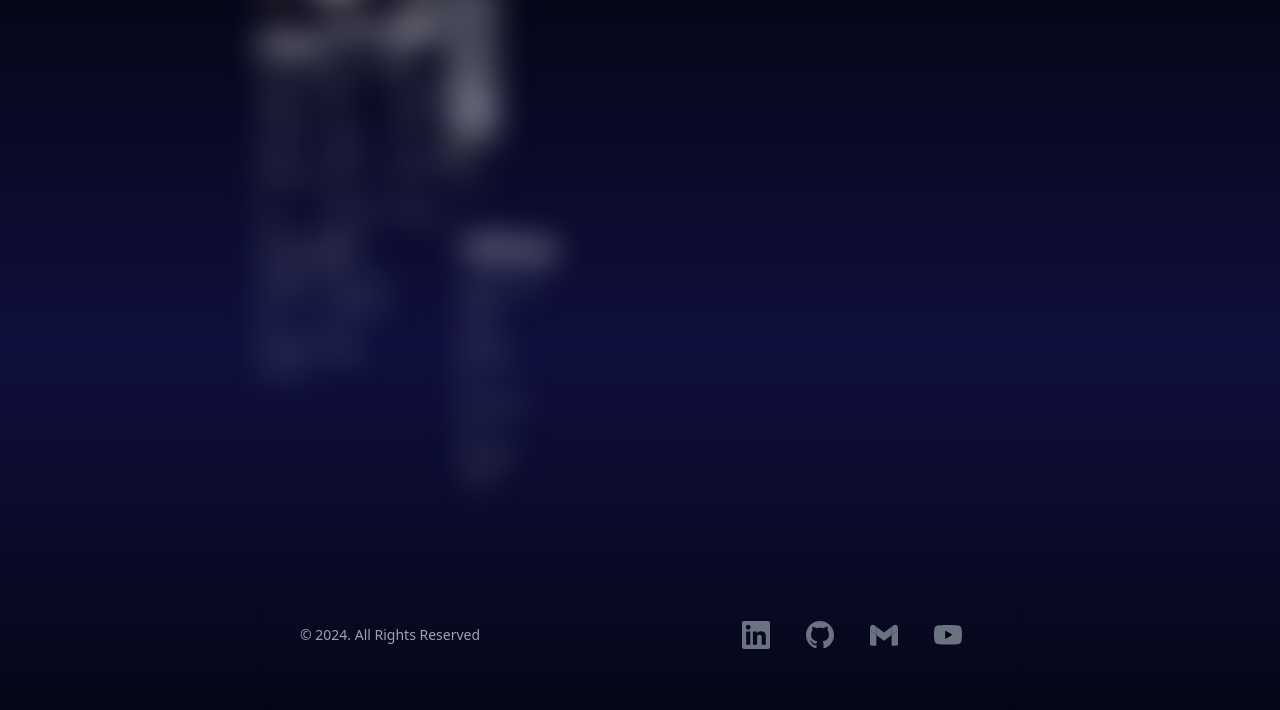
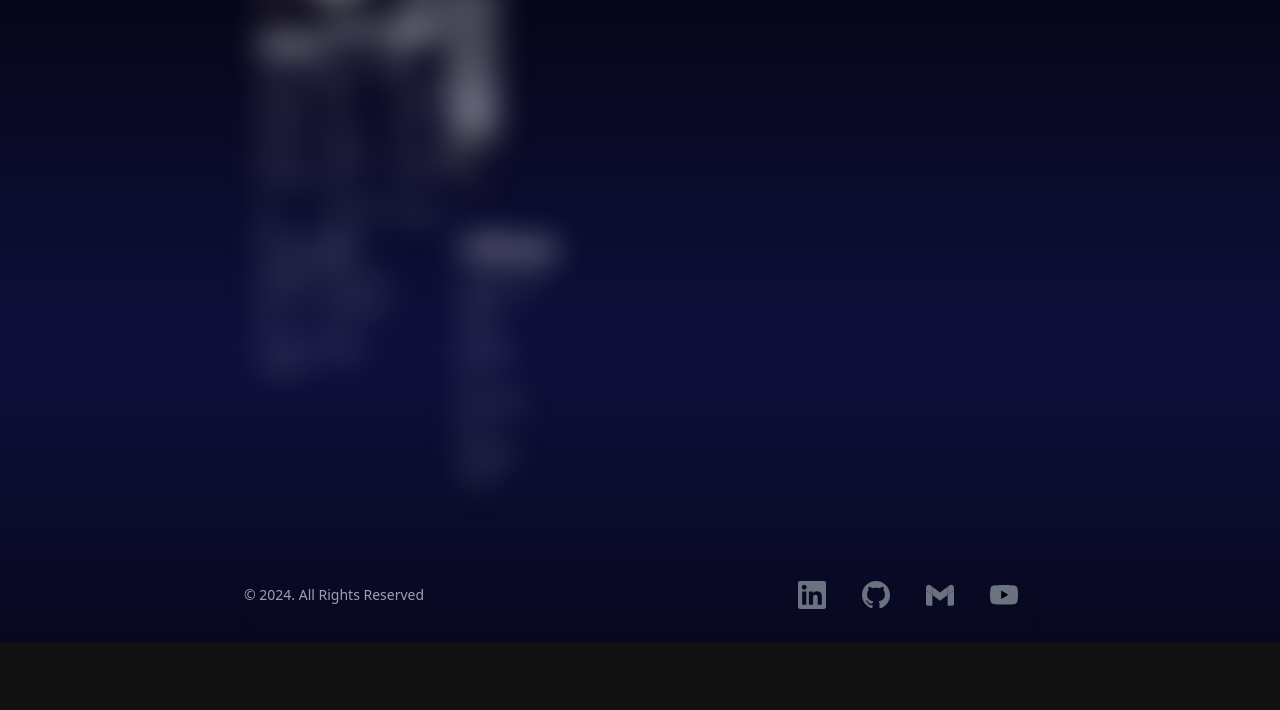
Before and after one commit to noisyBrain/portfolio, an Astro site: page / in a window 1280 px wide. Shown: the part 1427-2137 px from the top of the page. After the commit the page ends 2070 px from the top, so only its background shows below. Built offline with nearby package versions, Linux system fonts and the light colour scheme; Astro itself is replaced by a stand-in of ours.

Commit message:
fix: margin and

```diff
--- a/src/components/Footer.astro
+++ b/src/components/Footer.astro
@@ -6,8 +6,8 @@ import SocialMedia from './SocialMedia.astro';
 import Youtube from '../icons/Youtube.astro';
 ---
 
-<footer class="mt-10 p-6 rounded-lg shadow m-4 flex justify-center">
-  <div class="w-full mx-auto max-w-screen-xl p-4 flex flex-col items-center sm:flex-row sm:justify-between">
+<footer class="mt-10 p-6 shadow m-4 flex justify-center lg:p-0 lg:mx-0">
+  <div class="w-full mx-auto max-w-screen-xl p-4 lg:p-0 flex flex-col items-center sm:flex-row sm:justify-between">
 
     <span class="text-sm text-gray-400 sm:text-center">© 2024. All Rights Reserved</span>
     <ul class="flex mt-3 text-sm font-medium text-gray-500 sm:mt-0 2xl:hidden ">
```
